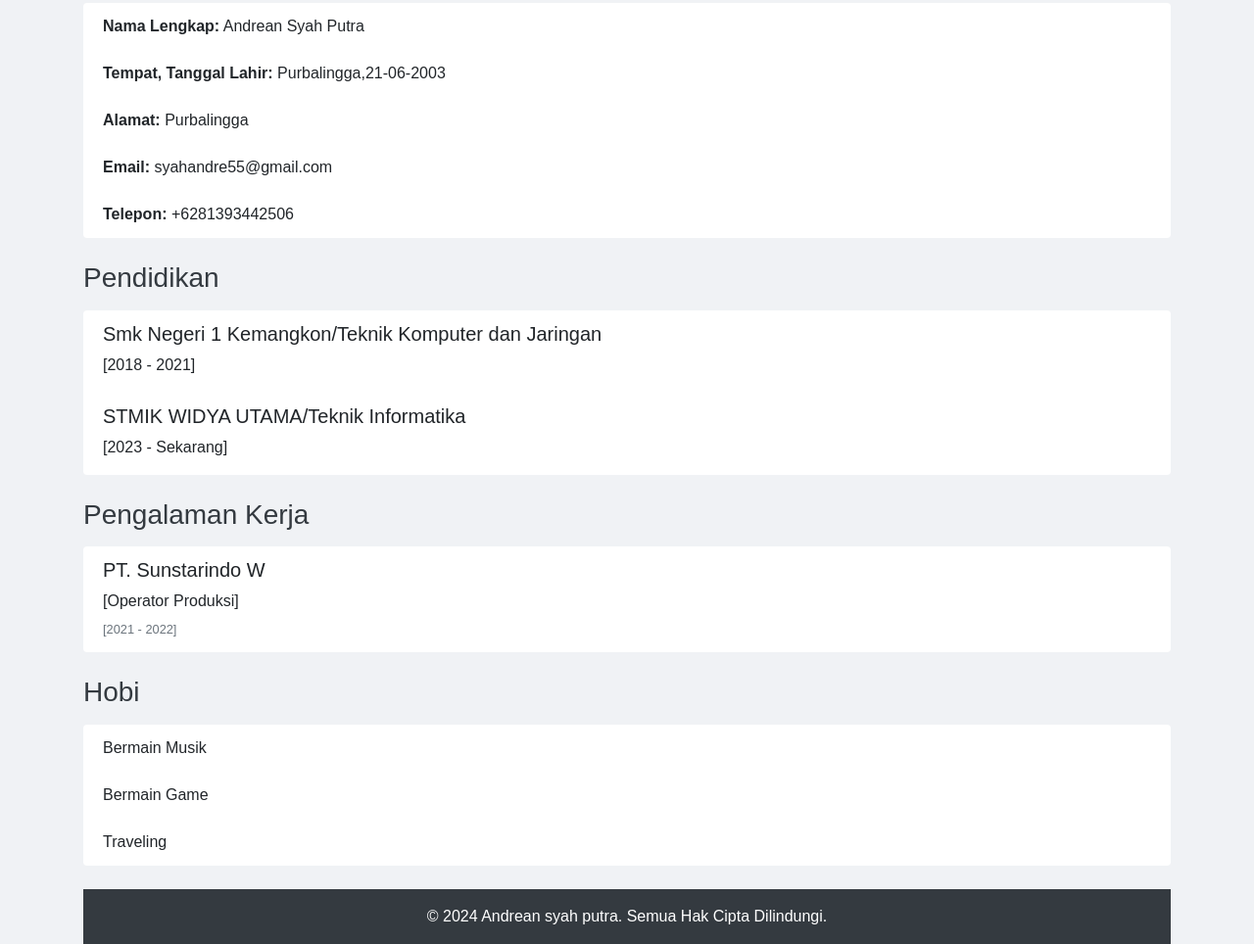
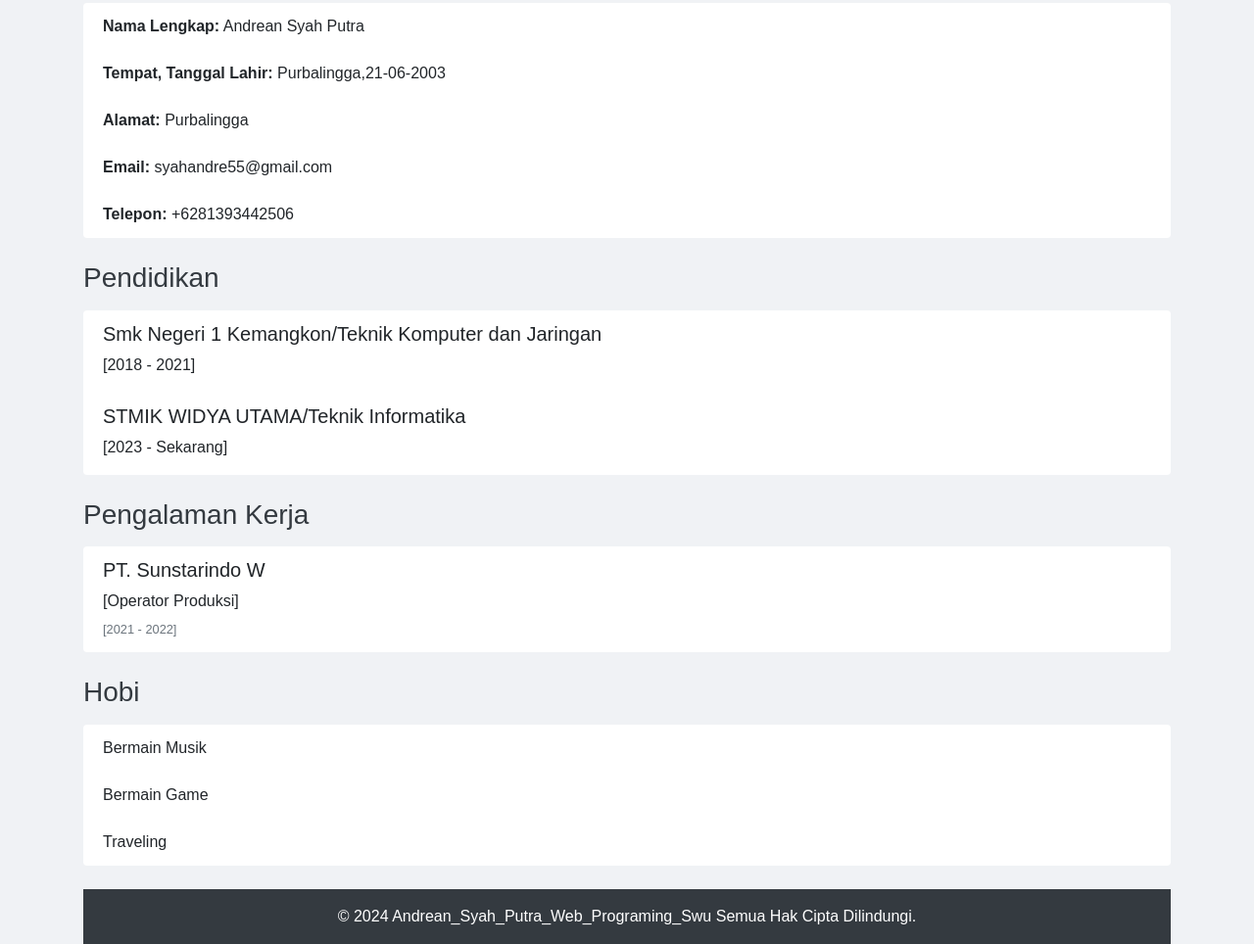
Before and after one commit to andre-crypto/biodata, a plain HTML site: page index.html in a window 1280 px wide. Shown: the part 682-1646 px from the top of the page at 98% size. Drawn offline with nearby package versions, Linux system fonts and the light colour scheme.

```diff
--- a/index.html
+++ b/index.html
@@ -71,7 +71,7 @@
         </section>
 
         <footer class="text-center mt-4">
-            <p>&copy; 2024 Andrean syah putra. Semua Hak Cipta Dilindungi.</p>
+            <p>&copy; 2024 Andrean_Syah_Putra_Web_Programing_Swu Semua Hak Cipta Dilindungi.</p>
         </footer>
     </div>
 
```
